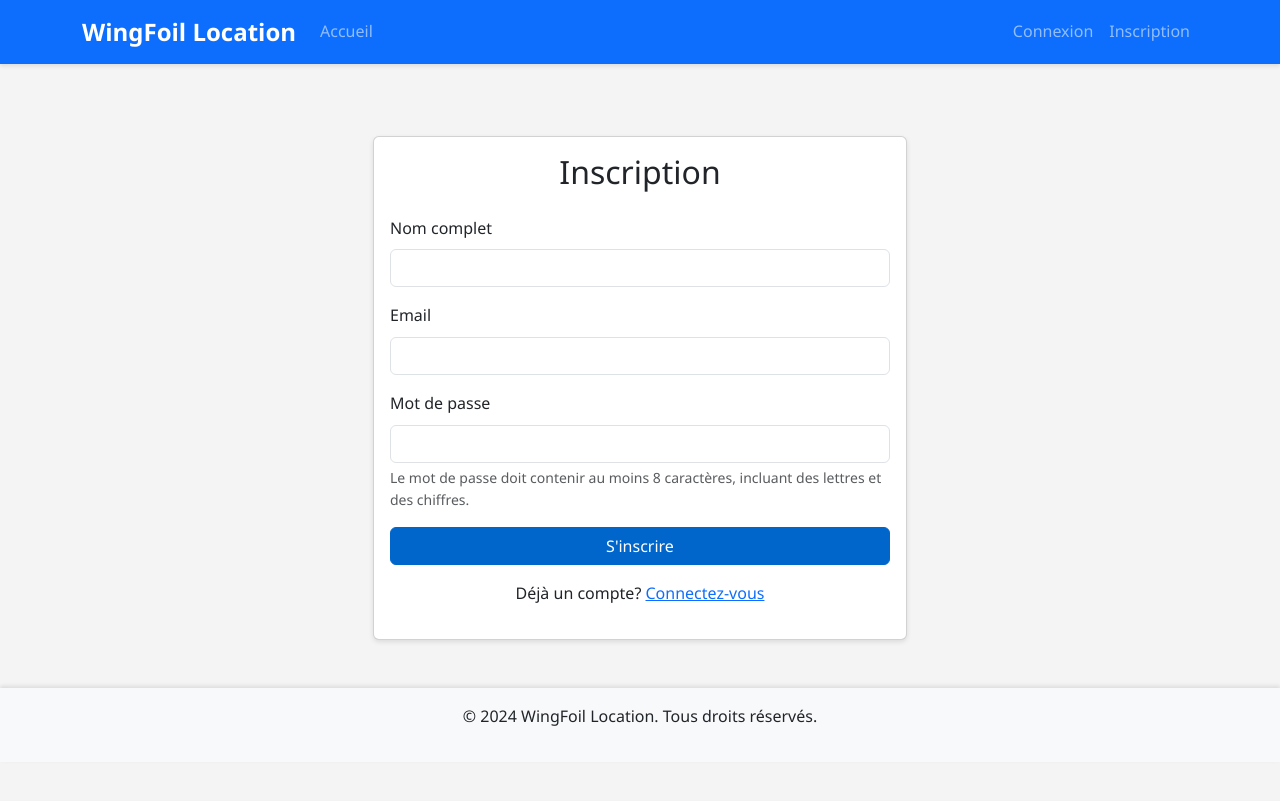
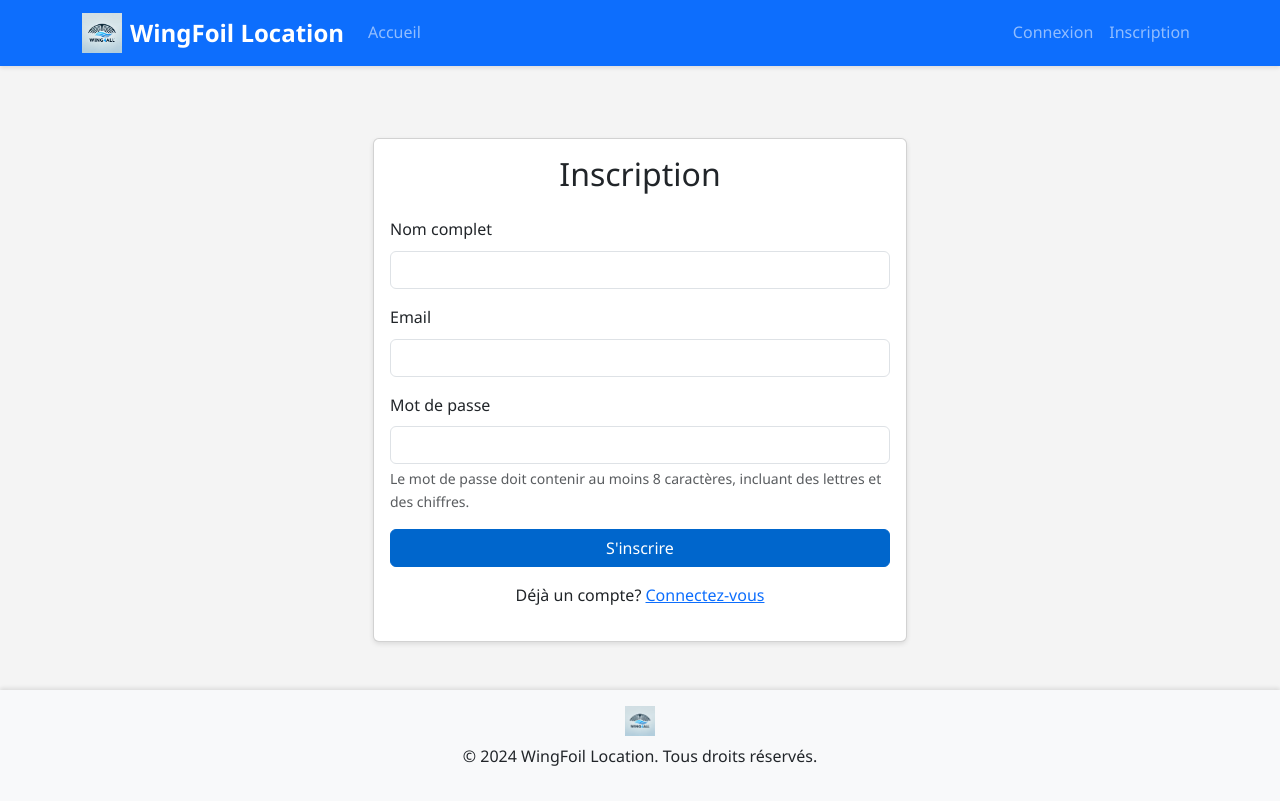
Before and after one commit to hippolyte456/wingfoil_rental, a Flask app: page /register in a window 1280 px wide. Before the commit the page ends 726 px from the top, so only its background shows below. Run offline with Flask 3, Linux system fonts and the light colour scheme.

Commit message:
add logo

```diff
--- a/wingfoil_rental/app/templates/base.html
+++ b/wingfoil_rental/app/templates/base.html
@@ -4,13 +4,18 @@
     <meta charset="UTF-8">
     <meta name="viewport" content="width=device-width, initial-scale=1.0">
     <title>WingFoil Location - {% block title %}{% endblock %}</title>
+    <!-- Favicon -->
+    <link rel="icon" type="image/png" href="{{ url_for('static', filename='img/logo/wing_dallE.png') }}">
     <link href="https://cdn.jsdelivr.net/npm/bootstrap@5.3.0/dist/css/bootstrap.min.css" rel="stylesheet">
     <link rel="stylesheet" href="{{ url_for('static', filename='css/style.css') }}">
 </head>
 <body>
     <nav class="navbar navbar-expand-lg navbar-dark bg-primary">
         <div class="container">
-            <a class="navbar-brand" href="{{ url_for('home') }}">WingFoil Location</a>
+            <a class="navbar-brand d-flex align-items-center" href="{{ url_for('home') }}">
+                <img src="{{ url_for('static', filename='img/logo/wing_dallE.png') }}" alt="Logo" width="40" height="40" class="d-inline-block align-text-top me-2">
+                WingFoil Location
+            </a>
             <button class="navbar-toggler" type="button" data-bs-toggle="collapse" data-bs-target="#navbarNav">
                 <span class="navbar-toggler-icon"></span>
             </button>
@@ -60,6 +65,7 @@
 
     <footer class="bg-light mt-5 py-3">
         <div class="container text-center">
+            <img src="{{ url_for('static', filename='img/logo/wing_dallE.png') }}" alt="Logo" width="30" height="30" class="mb-2">
             <p>&copy; 2024 WingFoil Location. Tous droits réservés.</p>
         </div>
     </footer>
```
Also changed, not shown: wingfoil_rental/app/static/img/logo/wing_dallE.png (added).
